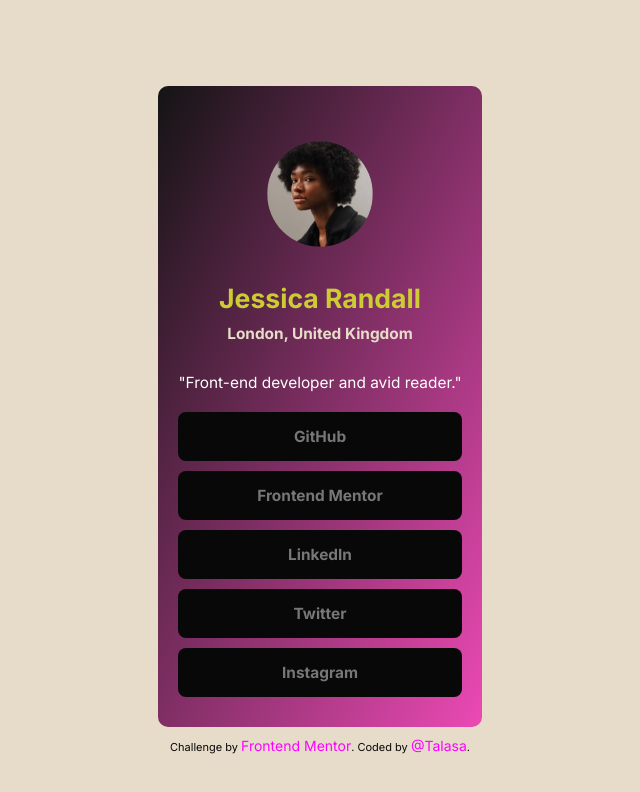
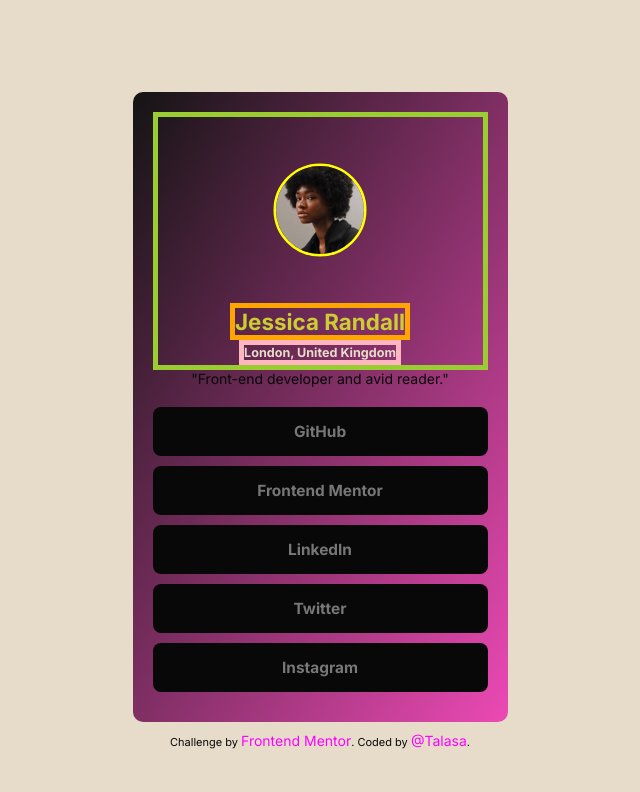
Before and after one commit to TalasaDev/FrontendMentor-social-link-profile, a plain HTML site: page index.html in a window 1280 px wide. Shown: the whole page, without its empty margins (320-960 px from the left). Drawn offline with Linux system fonts and the light colour scheme.

Commit message:
Update main.css

```diff
--- a/main.css
+++ b/main.css
@@ -52,6 +52,7 @@ body {
 .card {
     /*background-color: var(--burgundy);var(--grey-800);*/
     background-image: linear-gradient(to bottom right, #141414,#E0AA);
+    width: 375px;
     padding: 20px;
     margin: 50px auto 0 auto;
     border-radius: 10px;
@@ -60,33 +61,37 @@ body {
 .profile {
     display: flex;
     flex-direction: column;
-    justify-content: center;
+    justify-content:center;
     align-items: center;
     padding: 0;
+    border: 5px solid yellowgreen;
 }
 
 .profile img {
     border-radius: 100px;
-    scale: 0.6;
+    scale: 0.5;
+    border: 5px solid yellow;
 }
 
 .profile h1 {
-    font-size: 1.9rem;
-    color: hsl(60, 60%, 50%) /*var(--metallicgold)*/ /*var(--orange);*/
-
+    font-size: 1.6rem;
+    color: hsl(60, 60%, 50%) /*var(--metallicgold)*/ /*var(--orange);*/;
+    border: 5px solid orange;
 }
 
 .profile p {
     color: var(--softgrey) /*var(--green)*/;
     font-weight: bold;
-    font-size: 1.1rem;
-    margin: 10px auto 30px auto;
+    font-size: 0.9rem;
+    margin: auto;
+    border: 5px solid lightpink;
 }
 
 .summary {
-    color: var(--white);
-    font-size: 1.1rem;
+    color: var(--black);
+    font-size: 1rem;
     margin-bottom: 20px;
+    text-align: center;
 }
 
 .link {
```
